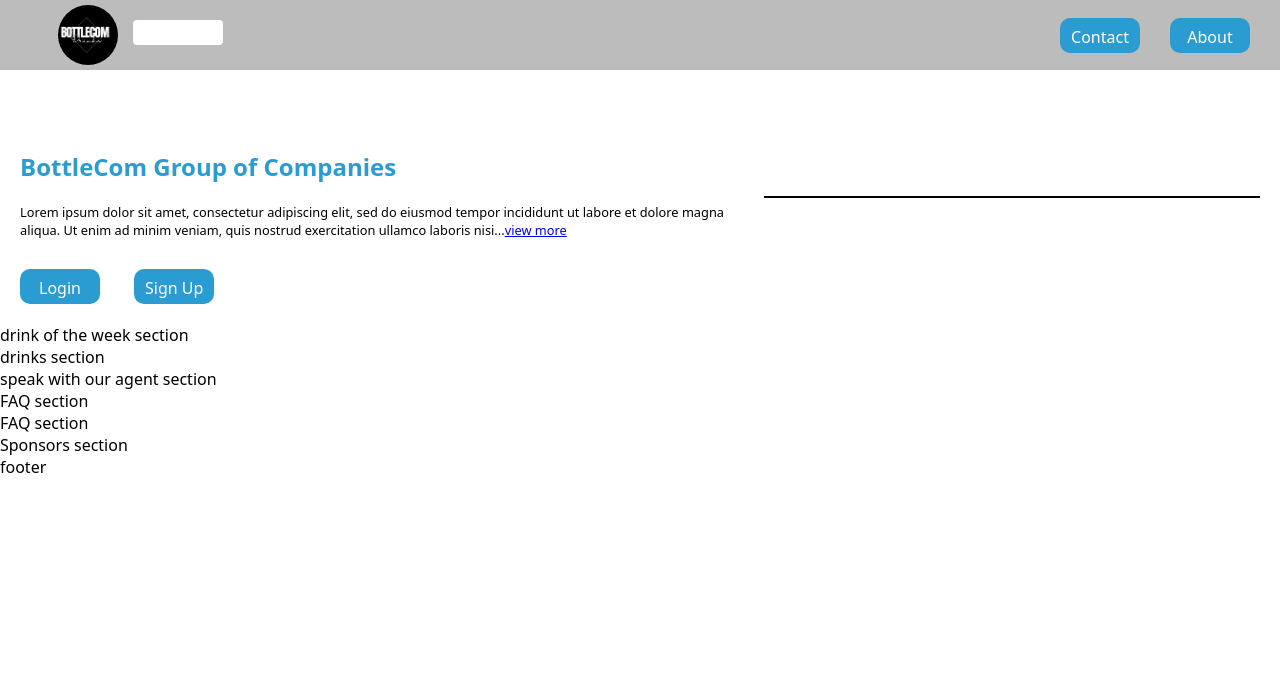
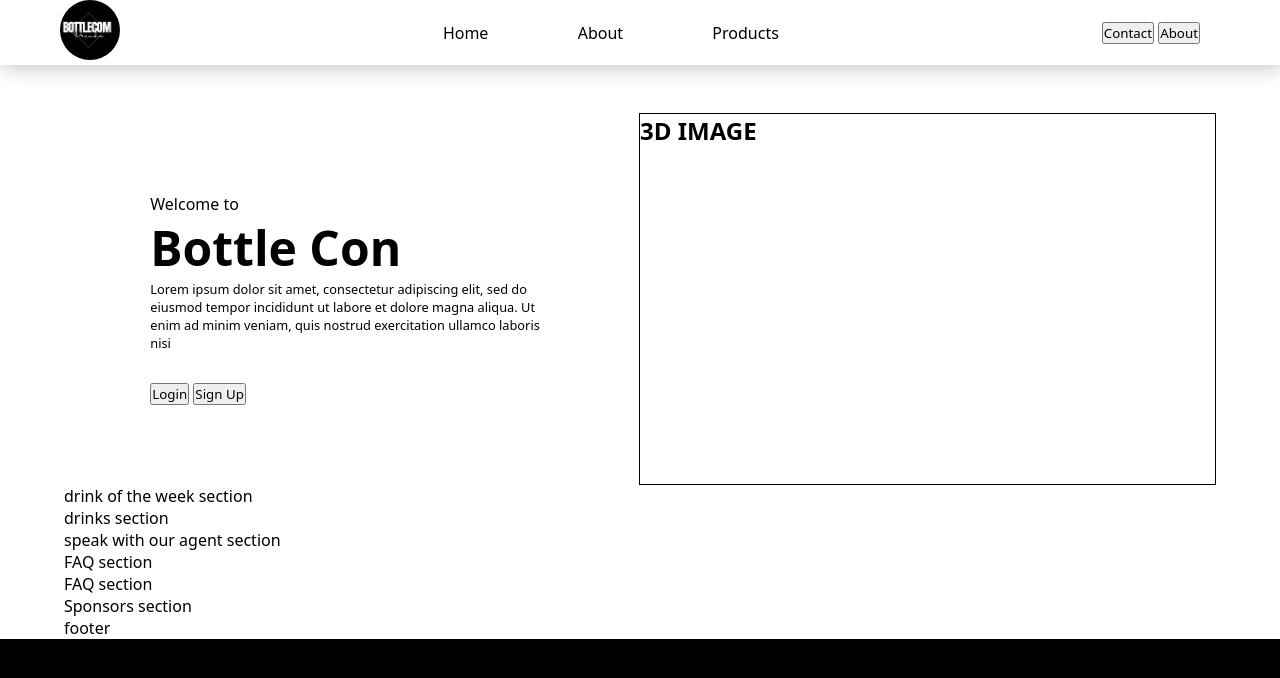
Before and after one commit to Chibuife/BottleCom, a plain HTML site: page index.html in a window 1280 px wide. Drawn offline with Linux system fonts and the light colour scheme.

Commit message:
added hero page skeleton

```diff
--- a/css/index.css
+++ b/css/index.css
@@ -6,28 +6,36 @@
 }
 
 body {
-  width: 100vw;
-  padding-bottom: 500px;
+  background-color: #000000;
+  position: relative;
 }
 
 .body {
+  background-color: white;
   margin-left: auto;
   margin-right: auto;
   display: flex;
-  background-color: #BD7878;
   width: 100%;
   flex-direction: column;
+  max-width: 1440px;
 }
 
-#nav-bar {
-  border: 1px solid rgb(88, 87, 87);
+main {
+  margin-left: auto;
+  margin-right: auto;
+  width: 90%;
+}
+
+a {
+  color: black;
+  text-decoration: none;
+}
+
+.nav-bar {
   border-radius: 2px;
   width: 100%;
-  height: 8vh;
   background-color: gray;
   position: fixed;
-  left: 0;
-  right: 0;
   display: flex;
   flex: 1fr 1fr;
   flex-direction: row;
@@ -37,77 +45,43 @@ nav {
   display: flex;
   justify-content: space-between;
   align-items: center;
-  height: 70px;
-  background-color: #bdbcbc;
-  color: #fff;
-  position: relative;
+  box-shadow: 2px 2px 20px rgba(0, 0, 0, 0.25);
+  padding: 0 5rem;
+  margin-bottom: 3rem;
 }
 
-.left-side, .right-side {
+.navigation {
   display: flex;
-  justify-content: center;
-
+  justify-content: space-between;
+  width: 30%;
 }
 
-.left-side {
-  margin: 0;
-  width: 300px;
-}
 
 .main-section {
   display: flex;
   flex-wrap: wrap;
-  justify-content: space-between;
-  align-items: center;
-  padding: 20px;
-  box-sizing: border-box;
-  background-color: white;
 }
 
 #first-details {
-  width: 400px;
-  flex-basis: 60%;
-  padding-right: 40px;
-  box-sizing: border-box;
-  margin-top: 5vh;
+  /* background-color: red; */
+  /* font-family: Inter; */
+  flex: 1;
+}
+
+#first-details > div{
+  width: 70%;
+  margin: 5rem auto;
 }
 
 #first-header {
-  font-size: 1.5em;
-  font-weight: bold;
-  margin-bottom: 20px;
-  margin-top: 20px;
-  color: rgb(42, 156, 209);
+  font-size: 3rem;
+}
+
+.welcome {
+  font-weight: 500;
 }
 
 #welcome-paragraph {
   font-size: .8em;
   margin-bottom: 30px;
 }
-
-.btn {
-  width: 80px;
-  height: 35px;
-  background-color: rgb(42, 156, 209);
-  padding: 8px;
-  margin-right: 30px;
-  display: inline;
-  border-radius: 10px;
-  font-size: 1em;
-  color: white;
-  border: none;
-}
-
-.btn:hover {
-  color: black;
-  cursor: pointer;
-}
-
-#search-bar {
-  width: 90px;
-  height: 25px;
-  border-radius: 4px;
-  border: none;
-  margin-left: 15px;
-  margin-top: 15px;
-}
--- a/css/media.css
+++ b/css/media.css
@@ -1,17 +1,10 @@
-
 #advert-picDiv {
-  flex-basis: 40%;
   position: relative;
   border: 1px solid black;
+  flex: 1;
 }
 
-#advert-pic {
-  width: 100%;
-  height: auto;
-  position: absolute;
-  right: 0;
-  top: 0;
-}
+
 
 .logo {
   width: 60px;
--- a/index.html
+++ b/index.html
@@ -15,34 +15,43 @@
 
 <body>
     <div class="body">
-    <nav id="nav">
+        <nav >
             <div class="left-side">
-                <img src="images/Drinkslogo.jpg" class="logo"/>
-                <input type="search" id="search-bar"/>
+                <img src="images/Drinkslogo.jpg" class="logo" />
+            </div>
+            <div class="navigation">
+                <a href="#">Home</a>
+                <a href="#">About</a>
+                <a href="#">Products</a>
             </div>
             <div class="right-side">
-                <button class="btn nav-bar">Contact</button>
-                <button class="btn nav-bar">About</button>
-            </div>
+                <button class="btn ">Contact</button>
+                <button class="btn">About</button>
             </div>
         </nav>
+        <main>
         <section class="main-section">
             <div id="first-details">
+                <div>
+                <div class="welcome">Welcome to </div>
                 <h2 id="first-header">
-                BottleCom Group of Companies
+                    Bottle Con
                 </h2>
                 <p id="welcome-paragraph">
-                        Lorem ipsum dolor sit amet, consectetur adipiscing elit, sed do eiusmod tempor incididunt ut labore et dolore magna aliqua. Ut enim ad minim veniam, quis nostrud exercitation ullamco laboris nisi...<span class="viewMore-link"><a href="viewmore.html">view more</a></span>
+                    Lorem ipsum dolor sit amet, consectetur adipiscing elit, sed do eiusmod tempor incididunt ut labore
+                    et dolore magna aliqua. Ut enim ad minim veniam, quis nostrud exercitation ullamco laboris
+                    nisi
                 </p>
                 <button class="btn">
                     Login
                 </button>
-                    <button class="btn" >
+                <button class="btn">
                     Sign Up
                 </button>
                 </div>
+            </div>
             <div id="advert-picDiv">
-            <!-- <img id="advert-pic" src="images/company.jpg"/> -->
+                <h1>3D IMAGE</h1>
             </div>
         </section>
         <section>
@@ -66,7 +75,9 @@
         <footer>
             footer
         </footer>
+        </main>
     </div>
+
     <script defer href="./app.js"></script>
 </body>
 
```
Lines whose indentation alone changed are shown as unchanged.
